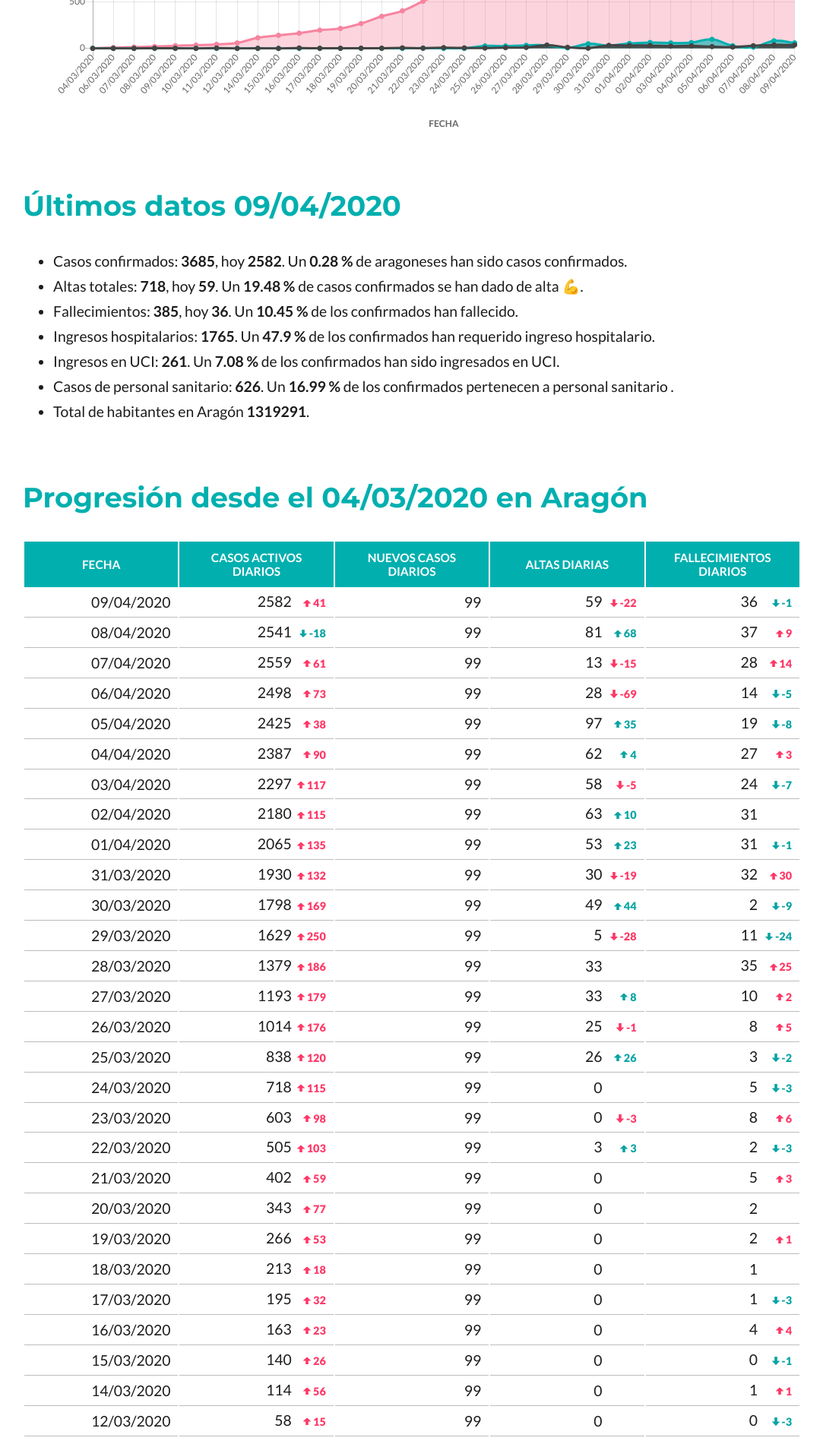
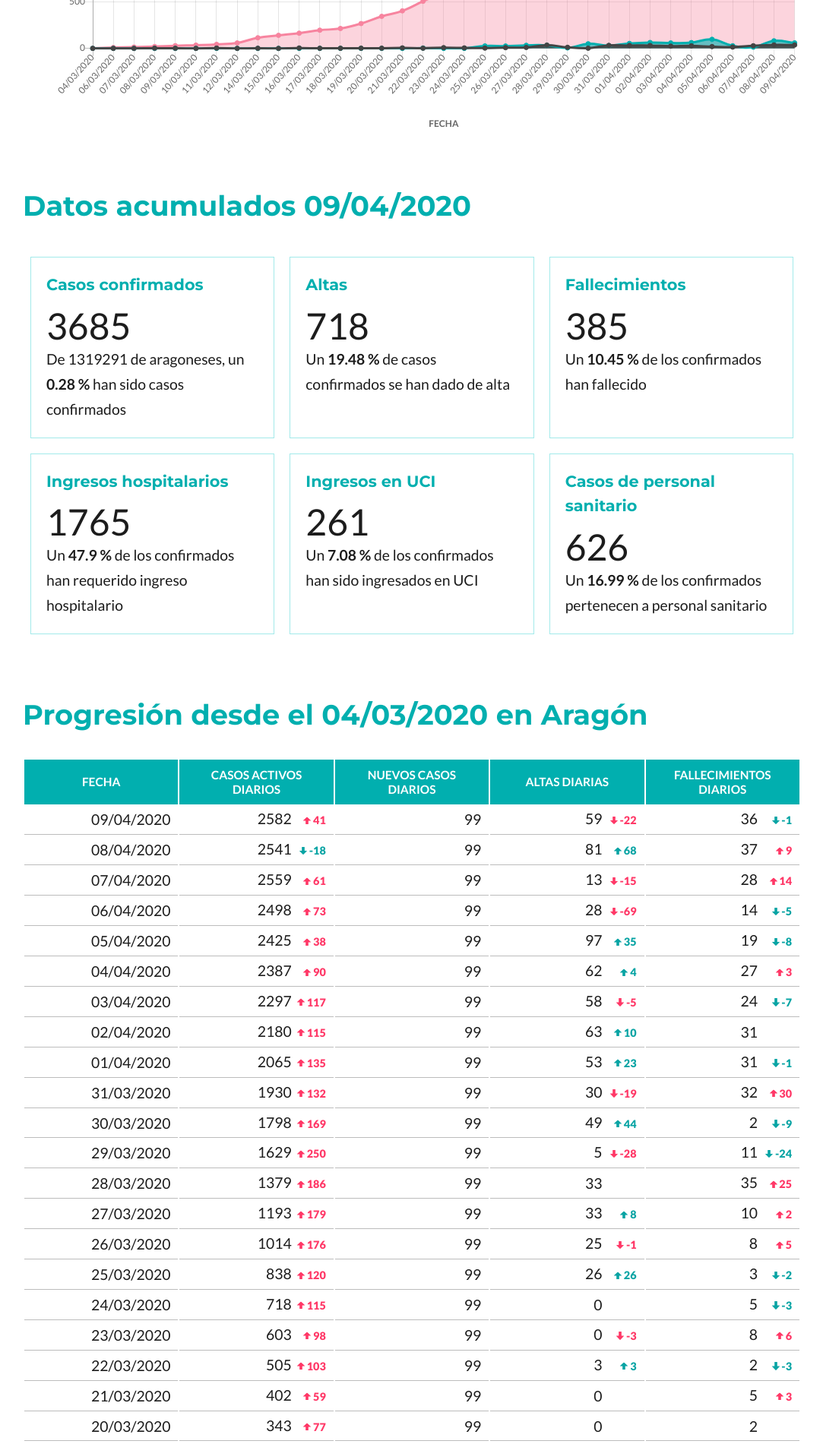
Before and after one commit to danilat/covid-19-aragon, a Jekyll site: the page built from index.html, in a window 1280 px wide. Shown: the part 668-2569 px from the top of the page at 76% size, without its empty margins (98-1181 px from the left). Built offline with Jekyll 4.4.1, drawn with Linux system fonts in a browser that asks for light colours; comment, search, counter and statistics services are not loaded.

Commit message:
Added  cards section for Aragon accumulated data

```diff
--- a/assets/css/index.scss
+++ b/assets/css/index.scss
@@ -48,6 +48,12 @@ h2{
     font-size: 2.3rem;
     font-family: $fuente_titulos;
 }
+h3{
+    color:$verde;
+    font-size: 1.3rem;
+    font-family: $fuente_titulos;
+    margin-top: 0;
+}
 #chartAragon{
     width: 100%;
 }
@@ -97,3 +103,21 @@ td{
 .arrow.up{
     transform: rotate(180deg);
 }
+.dashboard{
+    display: flex;
+    flex-wrap: wrap;
+    justify-content: space-between;
+    align-items: stretch;
+    align-content: stretch;
+}
+.card{
+    flex-grow: 1;
+    width: 24%;
+    border: 1px solid $verdeClaro;
+    margin:10px;
+    padding: 20px;
+
+}
+.number{
+    font-size: 3rem;
+}
--- a/index.html
+++ b/index.html
@@ -11,20 +11,41 @@ layout: default
             <canvas id="chartAragon"></canvas>
         </div>
         {% assign last_day = site.data.coronavirus_cases | last %}
-        <h2>Últimos datos {{ last_day.fecha }}</h2>
-        <div>
-          <ul>
-            <li>Casos confirmados: <b>{{ last_day.casos_confirmados }}</b>, hoy <b>{{ last_day.confirmados_activos}}</b>. Un <b>{{ last_day.porcentaje_personas_confirmadas }} %</b> de aragoneses han sido casos confirmados.</li>
-            <li>Altas totales: <b>{{ last_day.altas }}</b>, hoy <b>{{last_day.altas_dia}}</b>.  Un <b>{{ last_day.porcentaje_altas_confirmados }} %</b> de casos confirmados se han dado de alta 💪.</li>
-            <li>Fallecimientos: <b>{{ last_day.fallecimientos }}</b>, hoy <b>{{ last_day.fallecimientos_dia }}</b>. Un <b>{{ last_day.porcentaje_fallecimiento_confirmados }} %</b> de los confirmados han fallecido.</li>
-            <li>Ingresos hospitalarios: <b>{{ last_day.ingresos_hospitalarios }}</b>. Un <b>{{ last_day.porcentaje_ingresos_confirmados}} %</b> de los confirmados han requerido ingreso hospitalario.</li>
-            <li>Ingresos en UCI: <b>{{ last_day.ingresos_uci }}</b>. Un <b>{{ last_day.porcentaje_uci_confirmados }} %</b> de los confirmados han sido ingresados en UCI.</li>
-            <li>Casos de personal sanitario: <b>{{ last_day.casos_personal_sanitario }}</b>. Un <b>{{ last_day.porcentaje_sanitarios_confirmados }} %</b> de los confirmados pertenecen a personal sanitario .</li>
-            <li>Total de habitantes en Aragón <b>{{ last_day.total_personas}}</b>. </li>
-          </ul>
+        <h2>Datos acumulados {{ last_day.fecha }}</h2>
+        <div class="dashboard">
+            <div class="card confirmados">
+              <h3>Casos confirmados</h3>
+              <span class="number">{{ last_day.casos_confirmados }}</span><br>
+              De {{ last_day.total_personas}} de aragoneses, un <b>{{ last_day.porcentaje_personas_confirmadas }} %</b> han sido casos confirmados
+            </div>
+
+            <div class="card altas">
+              <h3>Altas</h3>
+              <span class="number">{{ last_day.altas }}</span><br>
+              Un <b>{{ last_day.porcentaje_altas_confirmados }} %</b> de casos confirmados se han dado de alta
+           </div>
+            <div class="card fallecimientos">
+              <h3>Fallecimientos</h3>
+              <span class="number">{{ last_day.fallecimientos }}</span><br>
+              Un <b>{{ last_day.porcentaje_fallecimiento_confirmados }} %</b> de los confirmados han fallecido
+            </div>
+            <div class="card ingresos">
+               <h3>Ingresos hospitalarios</h3>
+               <span class="number">{{ last_day.ingresos_hospitalarios }}</span><br>
+               Un <b>{{ last_day.porcentaje_ingresos_confirmados}} %</b> de los confirmados han requerido ingreso hospitalario
+            </div>
+            <div class="card uci">
+              <h3>Ingresos en UCI</h3>
+              <span class="number">{{ last_day.ingresos_uci }}</span><br>
+              Un <b>{{ last_day.porcentaje_uci_confirmados }} %</b> de los confirmados han sido ingresados en UCI
+            </div>
+            <div class="card sanitarios">
+              <h3>Casos de personal sanitario</h3>
+              <span class="number">{{ last_day.casos_personal_sanitario }}</span><br>
+              Un <b>{{ last_day.porcentaje_sanitarios_confirmados }} %</b> de los confirmados pertenecen a personal sanitario
+            </div>
         </div>
 
-        <link rel="stylesheet" href="https://cdnjs.cloudflare.com/ajax/libs/font-awesome/4.7.0/css/font-awesome.min.css">
 
         {% assign initial_day = site.data.coronavirus_cases | first %}
         <h2>Progresión desde el {{ initial_day.fecha }} en Aragón</h2>
```
